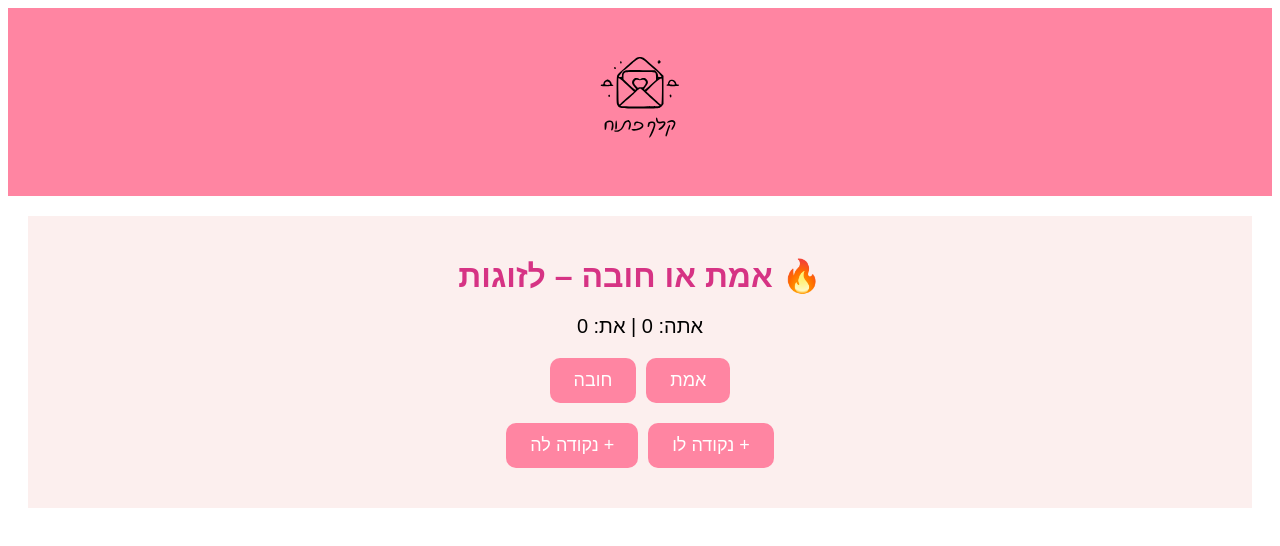
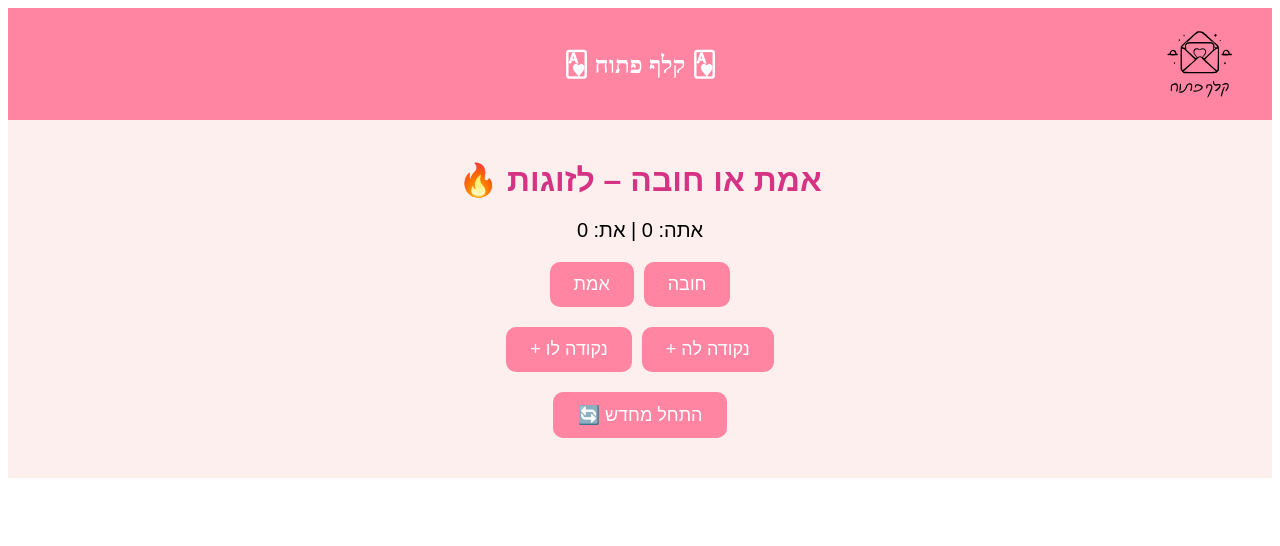
Before and after one commit to shabshay/open-card, an Angular app: page / in a window 1280 px wide. Both pictures are taken after a click on the button "🔥 אמת או חובה לזוגות". Shown: the top 546 px of the page. Built offline with nearby package versions, Linux system fonts and the light colour scheme.

Commit message:
some style changes

```diff
--- a/src/app/app.component.html
+++ b/src/app/app.component.html
@@ -1,5 +1,8 @@
 <header class="main-header">
-  <img src="assets/logo.svg" alt="Logo" style="width: 150px; height: 150px;">
+  <h1 class="logo-container">🂱 קלף פתוח 🂱</h1>
+  <button class="menu-button" routerLink="/">
+    <img src="assets/open-card-logo.svg" alt="Logo" style="width: 80px; height: 80px;">
+  </button>
 </header>
 
 <main>
--- a/src/app/app.component.scss
+++ b/src/app/app.component.scss
@@ -1,17 +1,39 @@
+
 .main-header {
   background: #ff85a2;
   color: white;
   padding: 16px;
-  text-align: center;
-  font-size: 24px;
-  font-weight: bold;
+  display: flex;
+  justify-content: center;
+  align-items: center;
+  position: relative;
+  height: 80px;
+
+  .logo-container {
+    display: flex;
+    justify-content: center;
+    flex-grow: 1;
+  }
+
+  h1 {
+    margin: 0;
+    font-size: 24px;
+    text-align: center;
+  }
+
+  .menu-button {
+    background: #ff85a2;
+    border: none;
+    padding: 8px 16px;
+    font-size: 16px;
+    border-radius: 8px;
+    cursor: pointer;
+    transition: background-color 0.15s;
+    position: absolute;
+    right: 16px;
+
+    &:hover {
+      background: #ea7a96;
+    }
+  }
 }
-
-main {
-  padding: 20px;
-}
-
-body {
-  direction: rtl;
-  text-align: right;
-}
--- a/src/app/app.component.ts
+++ b/src/app/app.component.ts
@@ -1,9 +1,9 @@
 import { Component } from '@angular/core';
-import { RouterOutlet } from '@angular/router';
+import {RouterLink, RouterOutlet} from '@angular/router';
 
 @Component({
   selector: 'app-root',
-  imports: [RouterOutlet],
+  imports: [RouterOutlet, RouterLink],
   templateUrl: './app.component.html',
   styleUrl: './app.component.scss'
 })
--- a/src/app/games/truth-or-dare/truth-or-dare.component.html
+++ b/src/app/games/truth-or-dare/truth-or-dare.component.html
@@ -5,6 +5,7 @@
 
 <div class="buttons">
   <button (click)="drawCard('truth')">אמת</button>
+
   <button (click)="drawCard('dare')">חובה</button>
 </div>
 
@@ -16,3 +17,7 @@
   <button (click)="addPoint(1)">+ נקודה לו</button>
   <button (click)="addPoint(2)">+ נקודה לה</button>
 </div>
+
+<div class="buttons">
+  <button (click)="resetGame()">🔄 התחל מחדש</button>
+</div>
--- a/src/app/games/truth-or-dare/truth-or-dare.component.scss
+++ b/src/app/games/truth-or-dare/truth-or-dare.component.scss
@@ -1,7 +1,6 @@
 :host {
   display: block;
   text-align: center;
-  direction: rtl;
   font-family: Arial, sans-serif;
   background: #fcefee;
   padding: 20px;
--- a/src/app/games/truth-or-dare/truth-or-dare.component.ts
+++ b/src/app/games/truth-or-dare/truth-or-dare.component.ts
@@ -89,4 +89,13 @@ export class TruthOrDareComponent {
     if (player === 1) this.score1++;
     else this.score2++;
   }
+
+  resetGame() {
+    this.usedTruths = [];
+    this.usedDares = [];
+    this.currentCard = '';
+    this.currentLevel = '';
+    this.score1 = 0;
+    this.score2 = 0;
+  }
 }
--- a/src/app/home/home.component.html
+++ b/src/app/home/home.component.html
@@ -1,5 +1,4 @@
 <div class="centered-content">
-  <h1>🂱 קלף פתוח 🂱</h1>
   <p>בחרו משחק זוגי או חברתי והתחילו לשחק!</p>
 </div>
 
--- a/src/index.html
+++ b/src/index.html
@@ -6,6 +6,7 @@
   <base href="/">
   <meta name="viewport" content="width=device-width, initial-scale=1">
   <link rel="icon" type="image/x-icon" href="favicon.ico">
+  <link href="https://fonts.googleapis.com/css2?family=Lora:wght@400;700&display=swap" rel="stylesheet">
 </head>
 <body>
   <app-root></app-root>
--- a/src/styles.scss
+++ b/src/styles.scss
@@ -1 +1,4 @@
 /* You can add global styles to this file, and also import other style files */
+body {
+  font-family: 'Lora', serif;
+}
```
Also changed, not shown: src/assets/img.png (added), src/assets/open-card-logo.svg (added).
